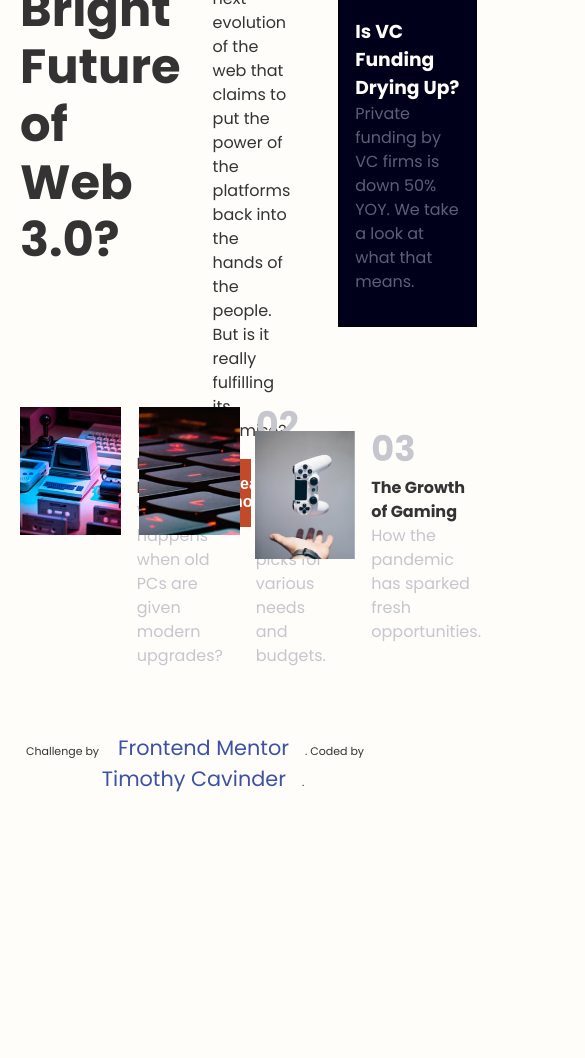
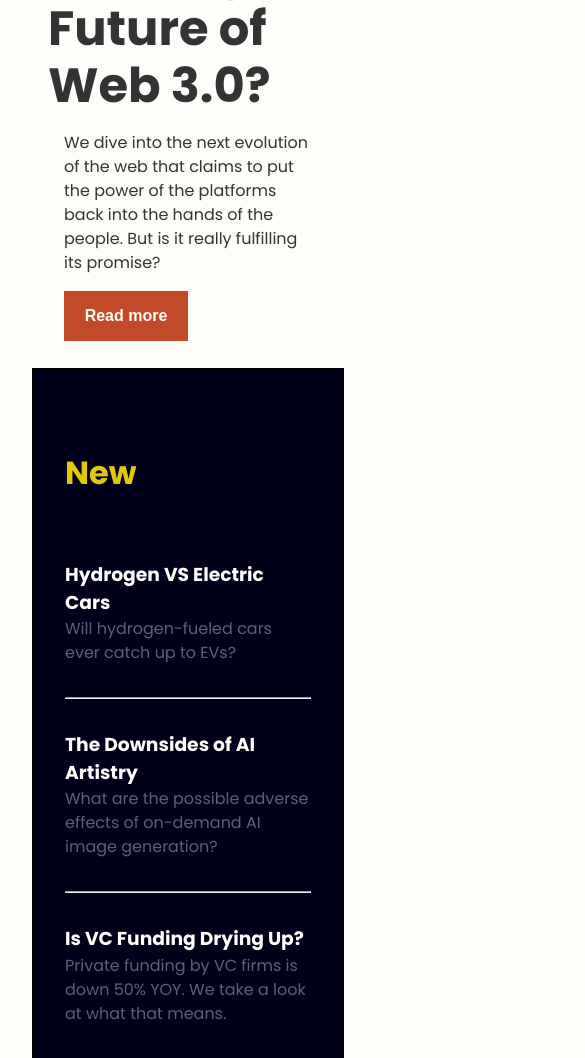
Before and after one commit to Timothycav/newsPage, a plain HTML site: page index.html in a window 390 px wide. Shown: the part 900-1958 px from the top of the page, 585 px wide, since content can reach past the window. Before the commit the page ends 1694 px from the top, so only its background shows below. Drawn offline with Linux system fonts and the light colour scheme.

Commit message:
Added Media Q's updates

```diff
--- a/style.css
+++ b/style.css
@@ -168,3 +168,54 @@ hr {
     color: hsl(233, 8%, 79%);
     font-size: 1rem;
   }
+
+  @media (max-width: 768px) {
+    .container, .nav ul, .nav_list, .top_wrapper, .side_box, .future_wrap, .future_side, .bottom_wrapper, .card, .card_side {
+      display: grid;
+      grid-template-columns: 1fr;
+     padding: 0 1rem;
+
+    }
+.side_box_text{
+  margin-top: 4rem;
+}
+.side_box{
+  margin-top: 4rem;
+}
+.future_wrap {
+ display: grid;
+  grid-template-columns: 1fr;
+  margin-top: 2rem;
+  max-width: 80vw;
+
+
+}
+.future_side {margin-bottom: 8rem;
+  display: grid;
+  grid-template-columns: 1fr;
+  }
+  .side_box {
+    display:grid;
+    grid-template-columns: 1fr;
+
+  max-width: 80vw;
+
+  }
+  .bottom_wrapper {
+    display: grid;
+    grid-template-columns: 1fr;
+    margin-top: 2rem;
+  }
+  .card {
+    display: grid;
+    grid-template-columns: 1fr;
+    max-width: 80vw;
+    place-items: center;
+    margin-top: 2rem;
+  }
+  .attribution{
+    display : grid;
+    grid-template-columns: 1fr;
+    justify-content: center;
+  }
+  }
```
